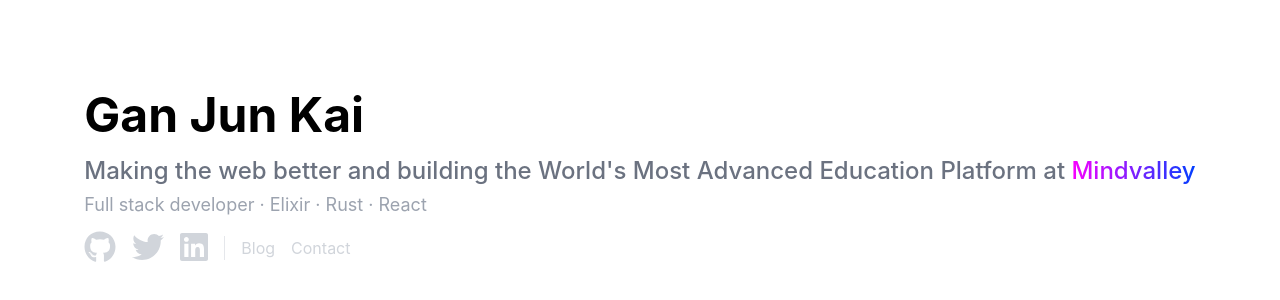
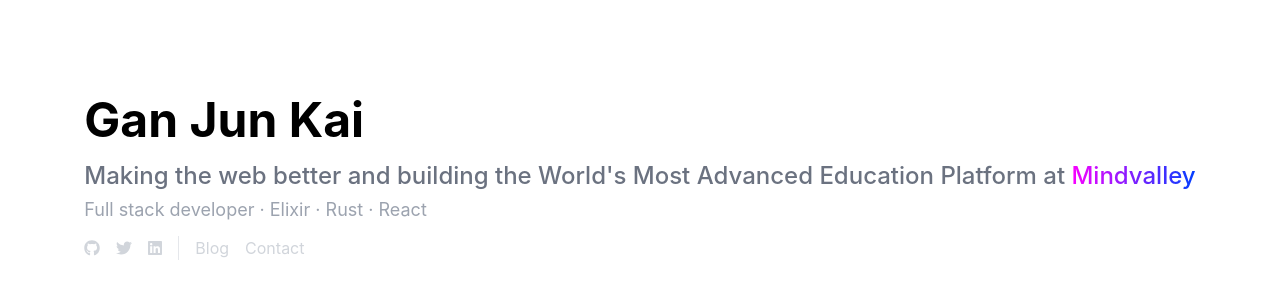
Before and after one commit to jk-gan/my-website, a Next.js app: page / in a window 1280 px wide. Shown: the part 222-522 px from the top of the page. Built offline with nearby package versions, Linux system fonts and the light colour scheme.

Commit message:
make the github, twitter and linkedin icons smaller

```diff
--- a/pages/index.js
+++ b/pages/index.js
@@ -30,9 +30,9 @@ export default function Home() {
           <p className="text-left text-lg text-gray-400">Full stack developer · Elixir · Rust · React</p>
           <div className="flex items-center mt-3 text-gray-300 divide-x">
             <div>
-              <a href="https://github.com/jk-gan"><FontAwesomeIcon className="mr-2 hover:text-gray-400" icon={faGithub} size="2x" /></a>
-              <a href="https://twitter.com/jk_gan"><FontAwesomeIcon className="mx-2 hover:text-gray-400" icon={faTwitter} size="2x" /></a>
-              <a href="https://www.linkedin.com/in/ganjk"><FontAwesomeIcon className="ml-2 mr-4 hover:text-gray-400" icon={faLinkedin} size="2x" /></a>
+              <a href="https://github.com/jk-gan"><FontAwesomeIcon className="mr-2 hover:text-gray-400" icon={faGithub} size="1x" /></a>
+              <a href="https://twitter.com/jk_gan"><FontAwesomeIcon className="mx-2 hover:text-gray-400" icon={faTwitter} size="1x" /></a>
+              <a href="https://www.linkedin.com/in/ganjk"><FontAwesomeIcon className="ml-2 mr-4 hover:text-gray-400" icon={faLinkedin} size="1x" /></a>
             </div>
             <div>
               <a className="ml-4 mr-2 hover:text-gray-400" href="">Blog</a>
```
